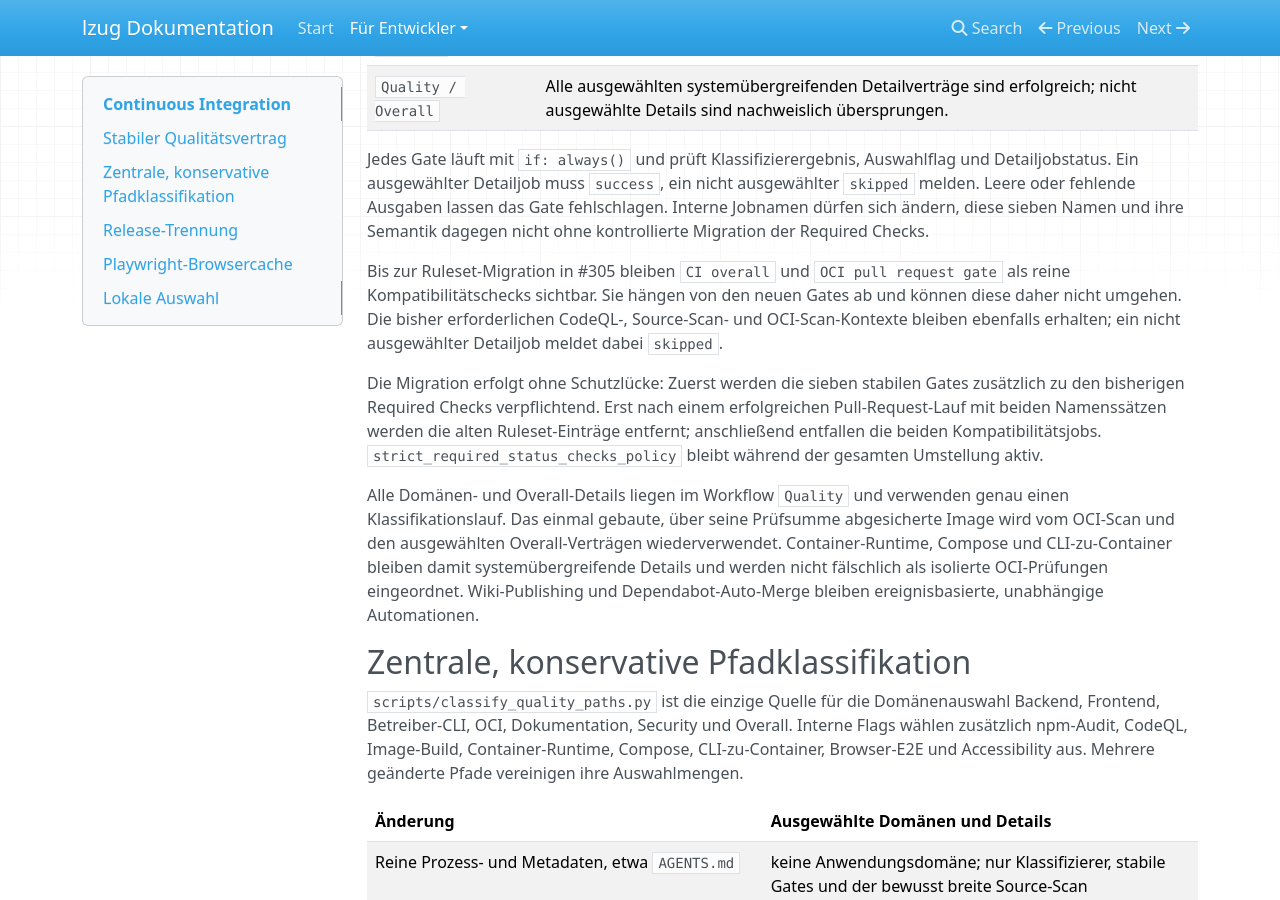
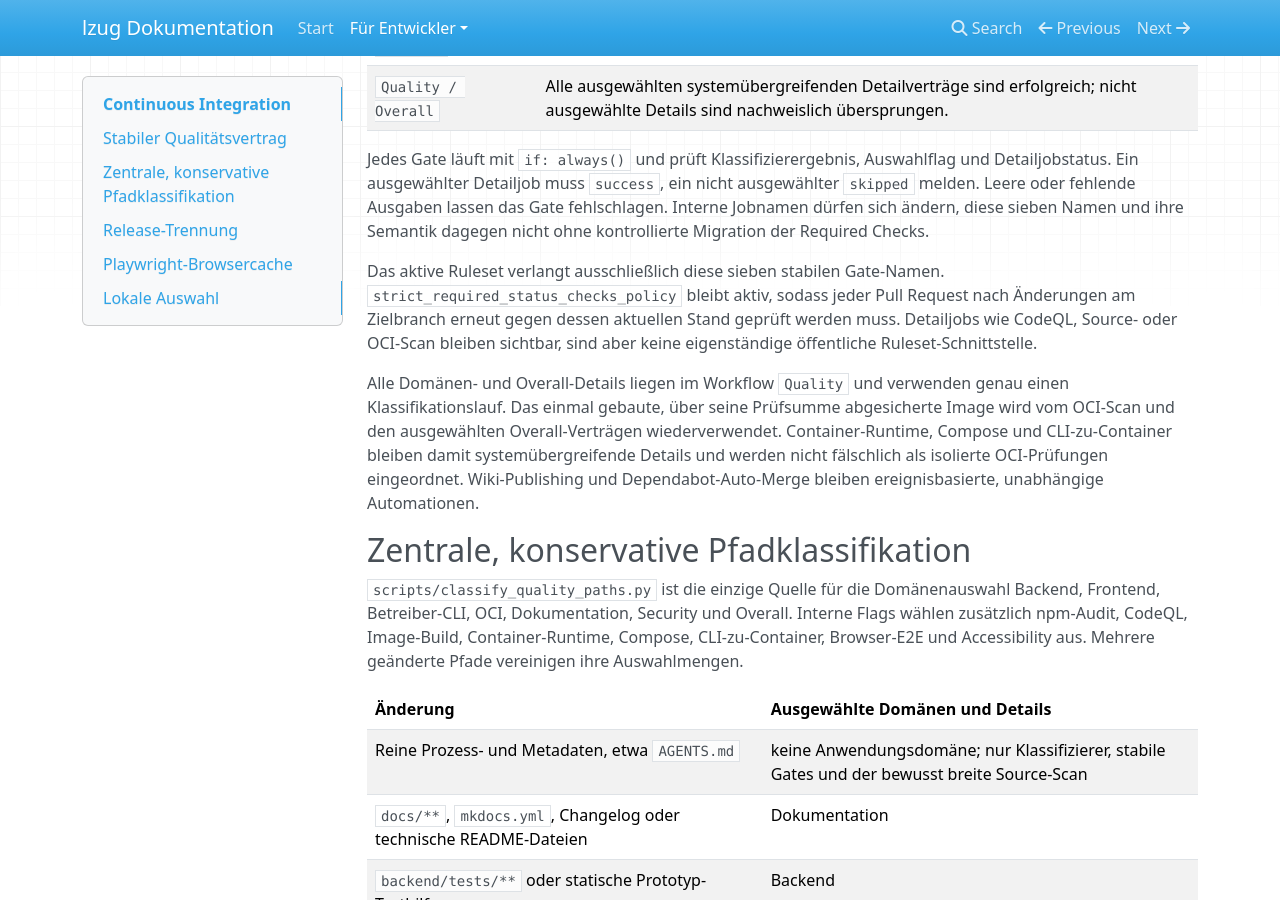
Before and after one commit to lxndrp/lzug, an MkDocs documentation site: the page built from docs/developers/continuous-integration.md, in a window 1280 px wide and 900 px high, scrolled down 610 px. Built offline with MkDocs 1.6.1, drawn with Linux system fonts in a browser that asks for light colours; nearby versions of some CDN libraries.

Commit message:
Remove migrated required check compatibility jobs

```diff
--- a/docs/developers/continuous-integration.md
+++ b/docs/developers/continuous-integration.md
@@ -22,18 +22,11 @@ nicht ausgewählter `skipped` melden. Leere oder fehlende Ausgaben lassen das
 Gate fehlschlagen. Interne Jobnamen dürfen sich ändern, diese sieben Namen und
 ihre Semantik dagegen nicht ohne kontrollierte Migration der Required Checks.
 
-Bis zur Ruleset-Migration in #305 bleiben `CI overall` und
-`OCI pull request gate` als reine Kompatibilitätschecks sichtbar. Sie hängen
-von den neuen Gates ab und können diese daher nicht umgehen. Die bisher
-erforderlichen CodeQL-, Source-Scan- und OCI-Scan-Kontexte bleiben ebenfalls
-erhalten; ein nicht ausgewählter Detailjob meldet dabei `skipped`.
-
-Die Migration erfolgt ohne Schutzlücke: Zuerst werden die sieben stabilen
-Gates zusätzlich zu den bisherigen Required Checks verpflichtend. Erst nach
-einem erfolgreichen Pull-Request-Lauf mit beiden Namenssätzen werden die alten
-Ruleset-Einträge entfernt; anschließend entfallen die beiden
-Kompatibilitätsjobs. `strict_required_status_checks_policy` bleibt während der
-gesamten Umstellung aktiv.
+Das aktive Ruleset verlangt ausschließlich diese sieben stabilen Gate-Namen.
+`strict_required_status_checks_policy` bleibt aktiv, sodass jeder Pull Request
+nach Änderungen am Zielbranch erneut gegen dessen aktuellen Stand geprüft
+werden muss. Detailjobs wie CodeQL, Source- oder OCI-Scan bleiben sichtbar,
+sind aber keine eigenständige öffentliche Ruleset-Schnittstelle.
 
 Alle Domänen- und Overall-Details liegen im Workflow `Quality` und verwenden
 genau einen Klassifikationslauf. Das einmal gebaute, über seine Prüfsumme
```
Also changed, not shown: docs/developers/architecture/security-baseline.md (+1 -3 lines), 3 other files.
